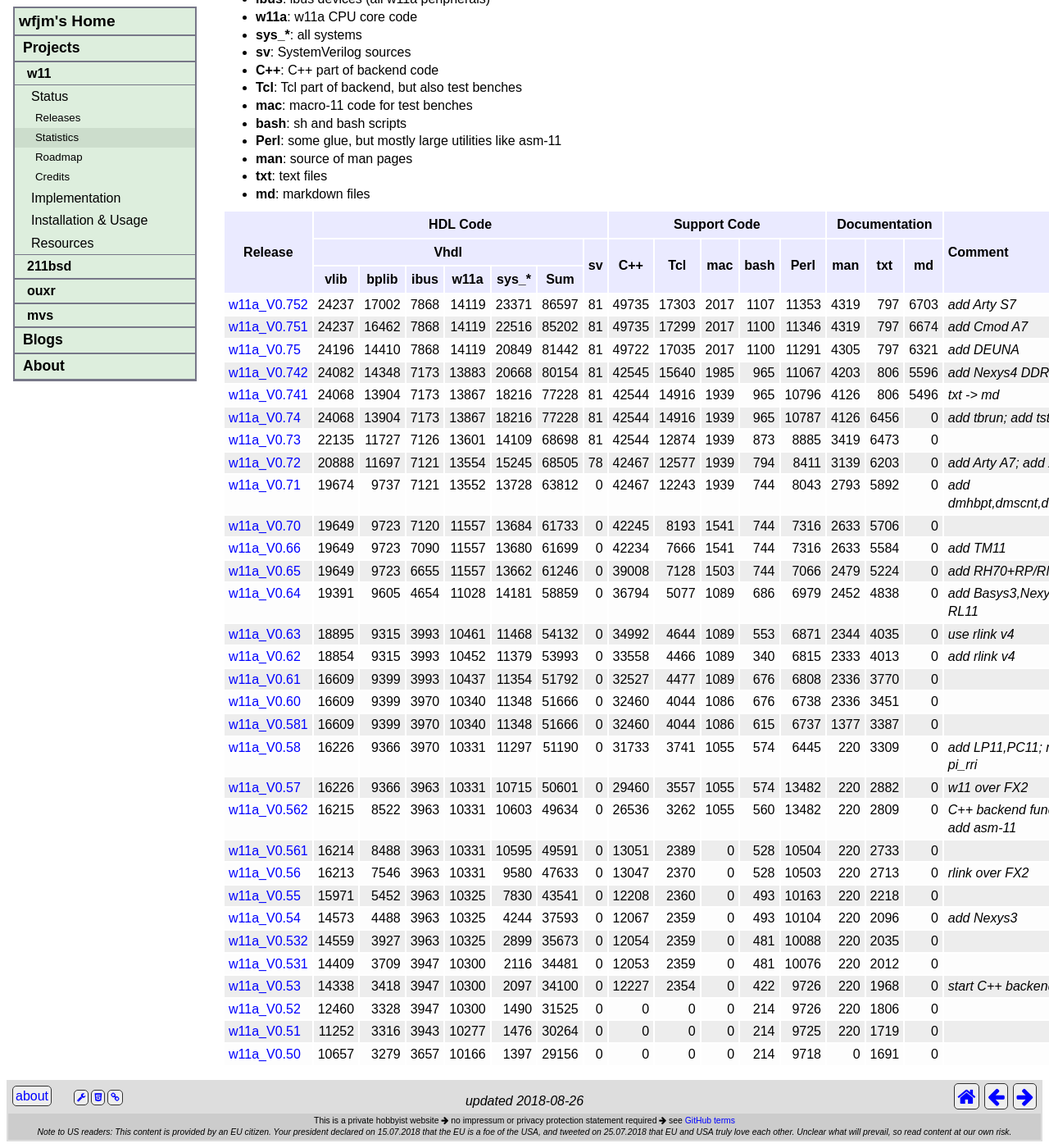
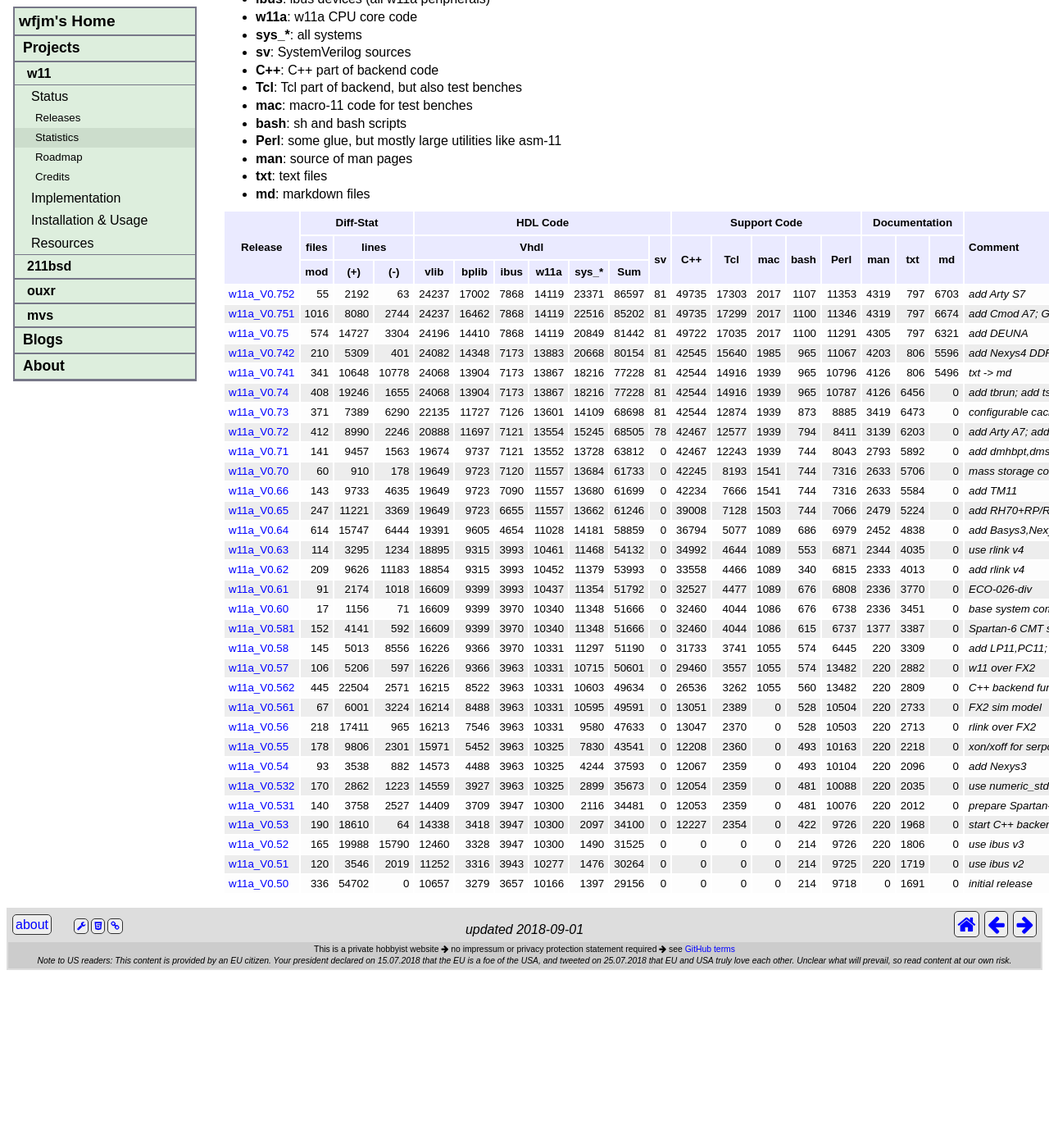
Before and after one commit to wfjm/wfjm.github.io, a Jekyll site: the page built from home/w11/proj/statistics.html, in a window 1280 px wide and 1400 px high, scrolled down 300 px. Shown: the whole window at 82% size. Built offline with Jekyll 4.4.1, drawn with Linux system fonts in a browser that asks for light colours; after the commit the page ends 1491 px from its top, so only the background shows below that.

Commit message:
w11: add git diff-stats

```diff
--- a/home/w11/proj/statistics.html
+++ b/home/w11/proj/statistics.html
@@ -2,153 +2,196 @@
 title: "Statistics"
 #
 my:
-  changedate: 2018-08-26
+  changedate: 2018-09-01
 #
   w11_tag:  https://github.com/wfjm/w11/releases/tag
 #
   stat:
   - tag: w11a_V0.752
+    dif: [  55,  2192,    63]
     lan: [ 86597,    81, 49735, 17303,  2017,  1107, 11353,  4319,   797,  6703]
     vhd: [ 24237, 17002,  7868, 14119, 23371, 86597]
     com: add Arty S7
 
   - tag: w11a_V0.751
+    dif: [1016,  8080,  2744]
     lan: [ 85202,    81, 49735, 17299,  2017,  1100, 11346,  4319,   797,  6674]
     vhd: [ 24237, 16462,  7868, 14119, 22516, 85202]
-    com: add Cmod A7
+    com: add Cmod A7; GPL v3
 
   - tag: w11a_V0.75
+    dif: [ 574, 14727,  3304]
     lan: [ 81442,    81, 49722, 17035,  2017,  1100, 11291,  4305,   797,  6321]
     vhd: [ 24196, 14410,  7868, 14119, 20849, 81442]
     com: add DEUNA
 
   - tag: w11a_V0.742
+    dif: [ 210,  5309,   401]
     lan: [ 80154,    81, 42545, 15640,  1985,   965, 11067,  4203,   806,  5596]
     vhd: [ 24082, 14348,  7173, 13883, 20668, 80154]
     com: add Nexys4 DDR
 
   - tag: w11a_V0.741
+    dif: [ 341, 10648, 10778]
     lan: [ 77228,    81, 42544, 14916,  1939,   965, 10796,  4126,   806,  5496]
     vhd: [ 24068, 13904,  7173, 13867, 18216, 77228]
     com: txt -> md
 
   - tag: w11a_V0.74
+    dif: [ 408, 19246,  1655]
     lan: [ 77228,    81, 42544, 14916,  1939,   965, 10787,  4126,  6456,     0]
     vhd: [ 24068, 13904,  7173, 13867, 18216, 77228]
     com: add tbrun; add tst_sram
 
   - tag: w11a_V0.73
+    dif: [ 371,  7389,  6290]
     lan: [ 68698,    81, 42544, 12874,  1939,   873,  8885,  3419,  6473,     0]
     vhd: [ 22135, 11727,  7126, 13601, 14109, 68698]
+    com: configurable cache
 
   - tag: w11a_V0.72
+    dif: [ 412,  8990,  2246]
     lan: [ 68505,    78, 42467, 12577,  1939,   794,  8411,  3139,  6203,     0]
     vhd: [ 20888, 11697,  7121, 13554, 15245, 68505]
     com: add Arty A7; add xsim
 
   - tag: w11a_V0.71
+    dif: [ 141,  9457,  1563]
     lan: [ 63812,     0, 42467, 12243,  1939,   744,  8043,  2793,  5892,     0]
     vhd: [ 19674,  9737,  7121, 13552, 13728, 63812]
     com: add dmhbpt,dmscnt,dmcmon
 
   - tag: w11a_V0.70
+    dif: [  60,   910,   178]
     lan: [ 61733,     0, 42245,  8193,  1541,   744,  7316,  2633,  5706,     0]
     vhd: [ 19649,  9723,  7120, 11557, 13684, 61733]
+    com: mass storage complete
 
   - tag: w11a_V0.66
+    dif: [ 143,  9733,  4635]
     lan: [ 61699,     0, 42234,  7666,  1541,   744,  7316,  2633,  5584,     0]
     vhd: [ 19649,  9723,  7090, 11557, 13680, 61699]
     com: add TM11
 
   - tag: w11a_V0.65
+    dif: [ 247, 11221,  3369]
     lan: [ 61246,     0, 39008,  7128,  1503,   744,  7066,  2479,  5224,     0]
     vhd: [ 19649,  9723,  6655, 11557, 13662, 61246]
     com: add RH70+RP/RM
 
   - tag: w11a_V0.64
+    dif: [ 614, 15747,  6444]
     lan: [ 58859,     0, 36794,  5077,  1089,   686,  6979,  2452,  4838,     0]
     vhd: [ 19391,  9605,  4654, 11028, 14181, 58859]
     com: add Basys3,Nexys4; RL11
 
   - tag: w11a_V0.63
+    dif: [ 114,  3295,  1234]
     lan: [ 54132,     0, 34992,  4644,  1089,   553,  6871,  2344,  4035,     0]
     vhd: [ 18895,  9315,  3993, 10461, 11468, 54132]
     com: use rlink v4
 
   - tag: w11a_V0.62
+    dif: [ 209,  9626, 11183]
     lan: [ 53993,     0, 33558,  4466,  1089,   340,  6815,  2333,  4013,     0]
     vhd: [ 18854,  9315,  3993, 10452, 11379, 53993]
     com: add rlink v4
 
   - tag: w11a_V0.61
+    dif: [  91,  2174,  1018]
     lan: [ 51792,     0, 32527,  4477,  1089,   676,  6808,  2336,  3770,     0]
     vhd: [ 16609,  9399,  3993, 10437, 11354, 51792]
+    com: ECO-026-div
 
   - tag: w11a_V0.60
+    dif: [  17,  1156,    71]
     lan: [ 51666,     0, 32460,  4044,  1086,   676,  6738,  2336,  3451,     0]
     vhd: [ 16609,  9399,  3970, 10340, 11348, 51666]
+    com: base system complete
 
   - tag: w11a_V0.581
+    dif: [ 152,  4141,   592]
     lan: [ 51666,     0, 32460,  4044,  1086,   615,  6737,  1377,  3387,     0]
     vhd: [ 16609,  9399,  3970, 10340, 11348, 51666]
+    com: Spartan-6 CMT support
 
   - tag: w11a_V0.58
+    dif: [ 145,  5013,  8556]
     lan: [ 51190,     0, 31733,  3741,  1055,   574,  6445,   220,  3309,     0]
     vhd: [ 16226,  9366,  3970, 10331, 11297, 51190]
     com: add LP11,PC11; retire pi_rri
 
   - tag: w11a_V0.57
+    dif: [ 106,  5206,   597]
     lan: [ 50601,     0, 29460,  3557,  1055,   574, 13482,   220,  2882,     0]
     vhd: [ 16226,  9366,  3963, 10331, 10715, 50601]
     com: w11 over FX2
 
   - tag: w11a_V0.562
+    dif: [ 445, 22504,  2571]
     lan: [ 49634,     0, 26536,  3262,  1055,   560, 13482,   220,  2809,     0]
     vhd: [ 16215,  8522,  3963, 10331, 10603, 49634]
     com: C++ backend functional; add asm-11
 
   - tag: w11a_V0.561
+    dif: [  67,  6001,  3224]
     lan: [ 49591,     0, 13051,  2389,     0,   528, 10504,   220,  2733,     0]
     vhd: [ 16214,  8488,  3963, 10331, 10595, 49591]
+    com: FX2 sim model
 
   - tag: w11a_V0.56
+    dif: [ 218, 17411,   965]
     lan: [ 47633,     0, 13047,  2370,     0,   528, 10503,   220,  2713,     0]
     vhd: [ 16213,  7546,  3963, 10331,  9580, 47633]
     com: rlink over FX2
 
   - tag: w11a_V0.55
+    dif: [ 178,  9806,  2301]
     lan: [ 43541,     0, 12208,  2360,     0,   493, 10163,   220,  2218,     0]
     vhd: [ 15971,  5452,  3963, 10325,  7830, 43541]
+    com: xon/xoff for serport
 
   - tag: w11a_V0.54
+    dif: [  93,  3538,   882]
     lan: [ 37593,     0, 12067,  2359,     0,   493, 10104,   220,  2096,     0]
     vhd: [ 14573,  4488,  3963, 10325,  4244, 37593]
     com: add Nexys3
 
   - tag: w11a_V0.532
+    dif: [ 170,  2862,  1223]
     lan: [ 35673,     0, 12054,  2359,     0,   481, 10088,   220,  2035,     0]
     vhd: [ 14559,  3927,  3963, 10325,  2899, 35673]
+    com: use numeric_std
 
   - tag: w11a_V0.531
+    dif: [ 140,  3758,  2527]
     lan: [ 34481,     0, 12053,  2359,     0,   481, 10076,   220,  2012,     0]
     vhd: [ 14409,  3709,  3947, 10300,  2116, 34481]
+    com: prepare Spartan-6 and FX2 USB
 
   - tag: w11a_V0.53
+    dif: [ 190, 18610,    64]
     lan: [ 34100,     0, 12227,  2354,     0,   422,  9726,   220,  1968,     0]
     vhd: [ 14338,  3418,  3947, 10300,  2097, 34100]
     com: start C++ backend
 
   - tag: w11a_V0.52
+    dif: [ 165, 19988, 15790]
     lan: [ 31525,     0,     0,     0,     0,   214,  9726,   220,  1806,     0]
     vhd: [ 12460,  3328,  3947, 10300,  1490, 31525]
+    com: use ibus v3
 
   - tag: w11a_V0.51
+    dif: [ 120,  3546,  2019]
     lan: [ 30264,     0,     0,     0,     0,   214,  9725,   220,  1719,     0]
     vhd: [ 11252,  3316,  3943, 10277,  1476, 30264]
+    com: use ibus v2
 
   - tag: w11a_V0.50
+    dif: [ 336, 54702,     0]
     lan: [ 29156,     0,     0,     0,     0,   214,  9718,     0,  1691,     0]
     vhd: [ 10657,  3279,  3657, 10166,  1397, 29156]
+    com: initial release
 
 ---
 
@@ -177,16 +220,20 @@ break down for the classes:
   <li><b>md</b>: markdown files</li>
 </ul>
 
+<small>
 <table class="trtoggle">
   <thead>
     <tr>
       <th class="va-middle ha-center" rowspan="3"><b>Release</b></th>
+      <th class="va-middle ha-center" colspan="3"><b>Diff-Stat</b></th>
       <th class="va-middle ha-center" colspan="7"><b>HDL Code</b></th>
       <th class="va-middle ha-center" colspan="5"><b>Support Code</b></th>
       <th class="va-middle ha-center" colspan="3"><b>Documentation</b></th>
       <th class="va-middle ha-left"   rowspan="3"><b>Comment</b></th>
     </tr>
     <tr>
+      <th class="va-middle ha-center" rowspan="1"><b>files</b></th>
+      <th class="va-middle ha-center" colspan="2"><b>lines</b></th>
       <th class="va-top    ha-center" colspan="6"><b>Vhdl</b></th>
       <th class="va-middle ha-center" rowspan="2"><b>sv</b></th>
       <th class="va-middle ha-center" rowspan="2"><b>C++</b></th>
@@ -199,6 +246,9 @@ break down for the classes:
       <th class="va-middle ha-center" rowspan="2"><b>md</b></th>
     </tr>
     <tr>
+      <th class="va-middle ha-center"><b>mod</b></th>
+      <th class="va-middle ha-center"><b>(+)</b></th>
+      <th class="va-middle ha-center"><b>(-)</b></th>
       <th class="va-top ha-center"><b>vlib</b></th>
       <th class="va-top ha-center"><b>bplib</b></th>
       <th class="va-top ha-center"><b>ibus</b></th>
@@ -214,6 +264,9 @@ break down for the classes:
       <td class="va-top nowrap"><a href="{{page.my.w11_tag}}/{{row.tag}}">
           {{row.tag}}</a>
       </td>
+      {% for cnt in row.dif %}
+        <td class="va-top ha-right nowrap"> {{cnt}} </td>
+      {% endfor %}
       {% for vcnt in row.vhd %}
         {% unless forloop.last %}
         <td class="va-top ha-right nowrap"> {{vcnt}} </td>
@@ -222,10 +275,11 @@ break down for the classes:
       {% for lcnt in row.lan %}
         <td class="va-top ha-right nowrap"> {{lcnt}} </td>
       {% endfor %}
-      <td class="va-top">
+      <td class="va-top nowrap">
         <i>{{row.com}}</i>
       </td>
     </tr>
     {% endfor %}
   </tbody>
 </table>
+</small>
```
